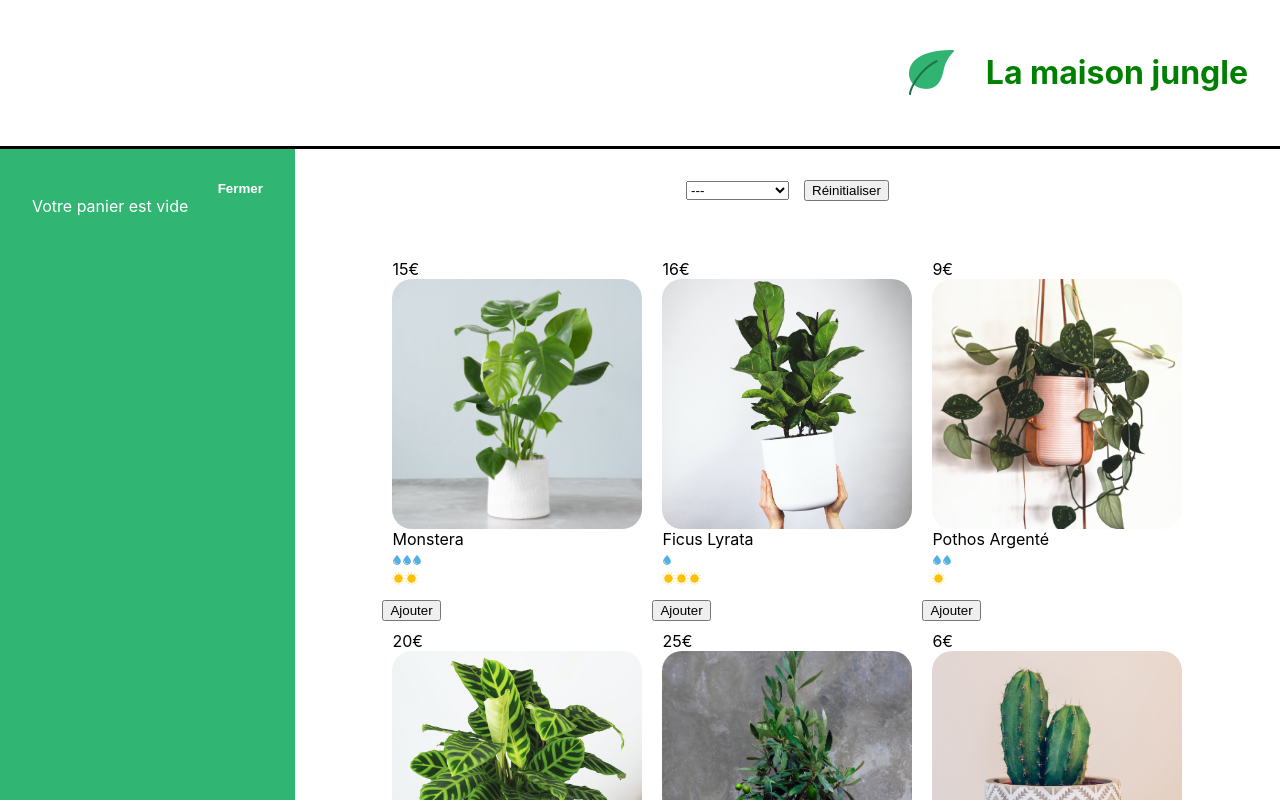
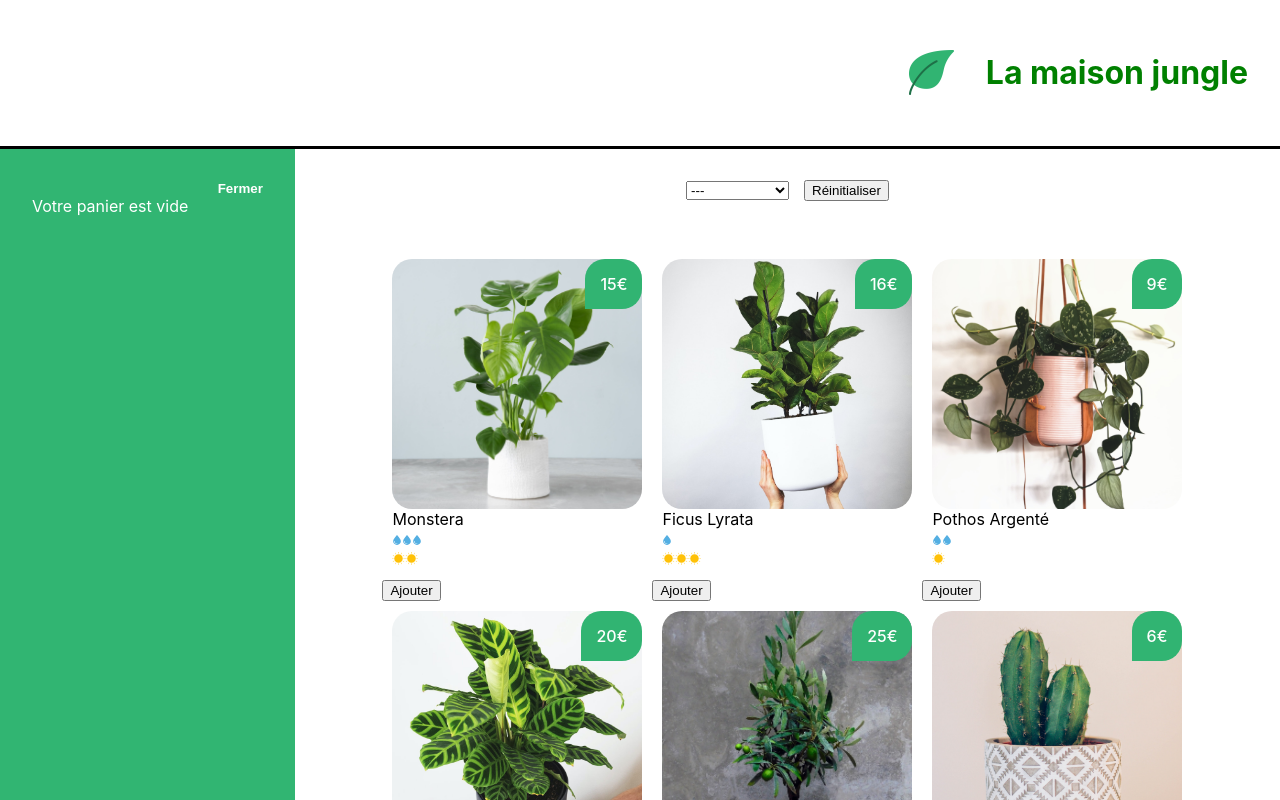
Before and after one commit to Tintgire/La-maison-de-la-jungle-JSX, a React (Create React App) app: page / in a window 1280 px wide. Shown: the top 800 px of the page. Built offline with nearby package versions, Linux system fonts and the light colour scheme.

Commit message:
new class

```diff
--- a/src/styles/PlantItem.css
+++ b/src/styles/PlantItem.css
@@ -12,4 +12,16 @@
   justify-content: center;
   flex-direction: column;
   text-transform: capitalize;
+  position: relative;
 }
+
+.lmj-plant-item-price {
+  position: absolute;
+  border-radius: 20px 20px 20px 0;
+  background-color: #31b472;
+  color: white;
+  padding: 15px;
+  right: 0;
+  top: 0;
+  font-weight: 500;
+}
```
